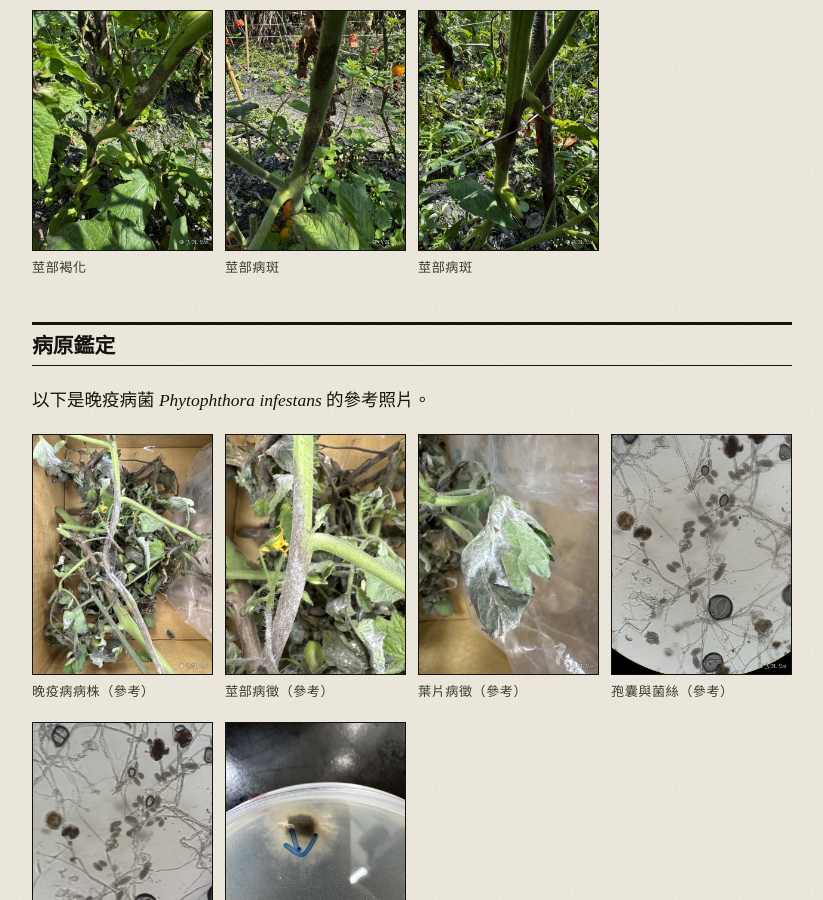
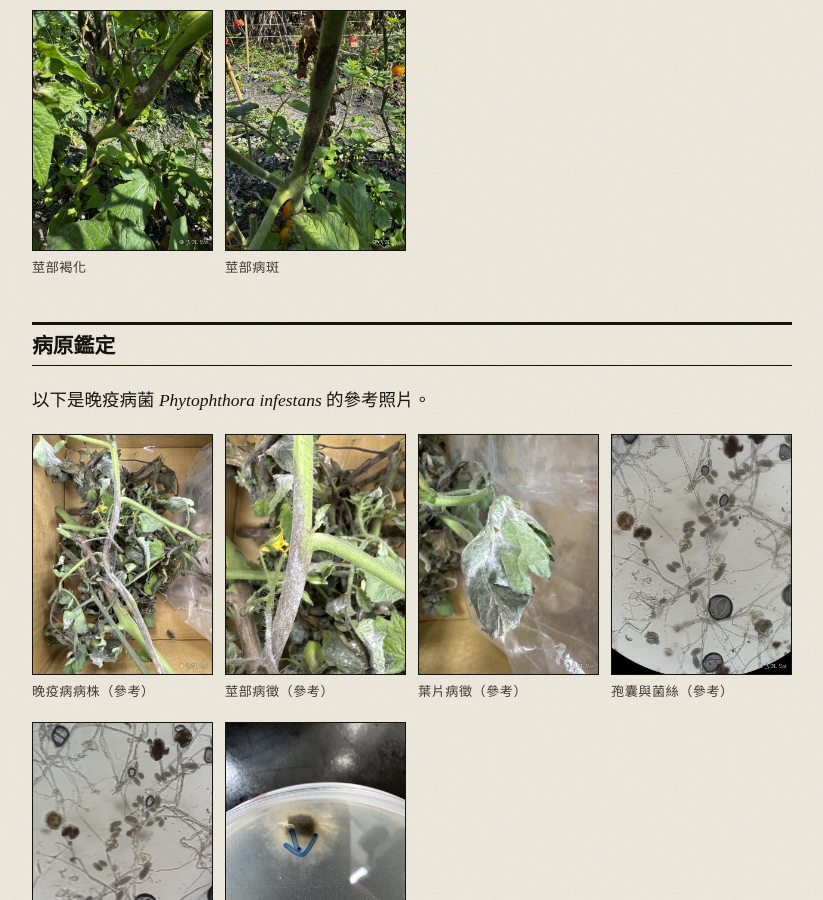
Before and after one commit to laijianren/laijianren.github.io, a Jekyll site: the page built from _cases/2026-01-28-chunyuan-tomato-late-blight.md, in a window 1280 px wide and 900 px high, scrolled down 2271 px. Shown: the whole window, without its empty margins (228-1051 px from the left). Built offline with Jekyll 4.4.1, drawn with Linux system fonts in a browser that asks for light colours; some web fonts are replaced.

Commit message:
純園：移除一張番茄莖部照片
Co-Authored-By: Claude Opus 5.5 (1M context) <noreply@anthropic.com>
Claude-Session: https://claude.ai/code/session_01XJGjkT6ynprrpQ61onDbZk

```diff
--- a/_cases/2026-01-28-chunyuan-tomato-late-blight.md
+++ b/_cases/2026-01-28-chunyuan-tomato-late-blight.md
@@ -32,7 +32,6 @@ cover_caption: 番茄葉片褐色病斑
 <figure class="photo"><img src="/assets/cases/2026-01-28-chunyuan-tomato/15.jpg" alt="番茄田區植株枯萎"><figcaption>植株枯萎</figcaption></figure>
 <figure class="photo"><img src="/assets/cases/2026-01-28-chunyuan-tomato/16.jpg" alt="番茄莖部褐化"><figcaption>莖部褐化</figcaption></figure>
 <figure class="photo"><img src="/assets/cases/2026-01-28-chunyuan-tomato/17.jpg" alt="番茄莖部病斑"><figcaption>莖部病斑</figcaption></figure>
-<figure class="photo"><img src="/assets/cases/2026-01-28-chunyuan-tomato/18.jpg" alt="番茄莖部病斑"><figcaption>莖部病斑</figcaption></figure>
 </div>
 
 ## 病原鑑定
```
Also changed, not shown: assets/cases/2026-01-28-chunyuan-tomato/18.jpg (deleted).
